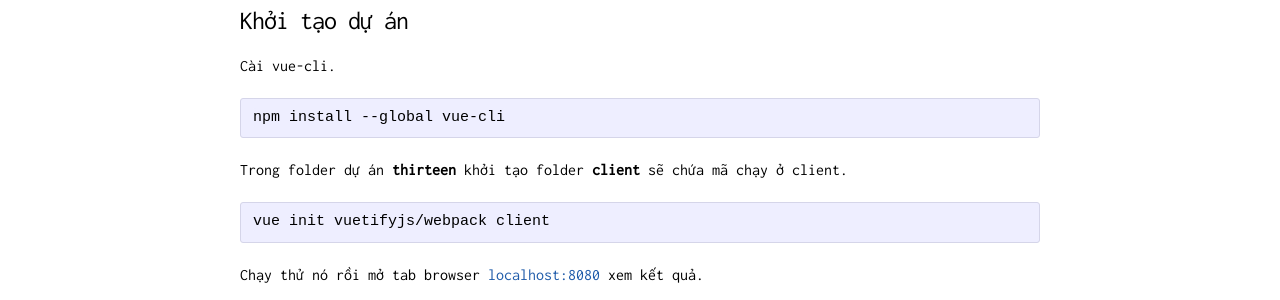
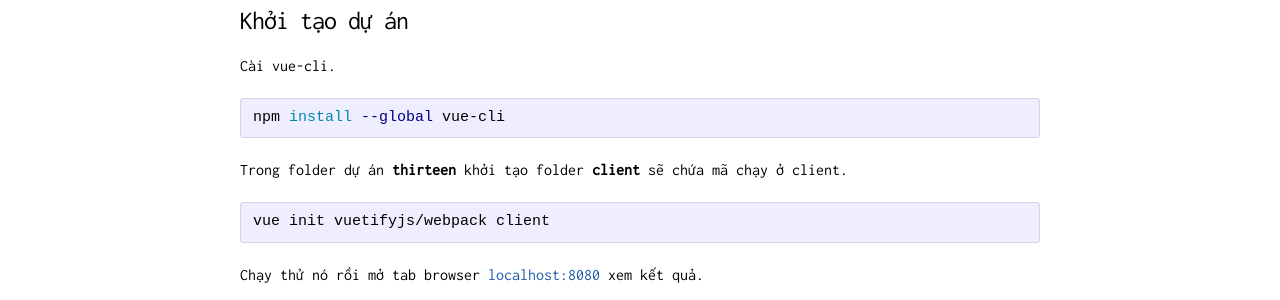
Before and after one commit to x2pi/x2pi.github.io, a Jekyll site: the page built from _posts/2018-09-28-tạo-một-game-bài-online.md, in a window 1280 px wide. Shown: the part 488-788 px from the top of the page. Built offline with Jekyll 4.4.1, drawn with Linux system fonts in a browser that asks for light colours; nearby versions of some CDN libraries; comment, search, counter and statistics services are not loaded.

Commit message:
Update from Forestry.io - Updated tạo-một-game-bài-online.md

````diff
--- a/_posts/2018-09-28-tạo-một-game-bài-online.md
+++ b/_posts/2018-09-28-tạo-một-game-bài-online.md
@@ -19,9 +19,9 @@ Tạo folder chứa dự án.
 ### Khởi tạo dự án
 
 Cài vue-cli.
-
-    npm install --global vue-cli
-
+```sh
+npm install --global vue-cli
+```
 Trong folder dự án **thirteen** khởi tạo folder **client** sẽ chứa mã chạy ở client.
 
     vue init vuetifyjs/webpack client
````
